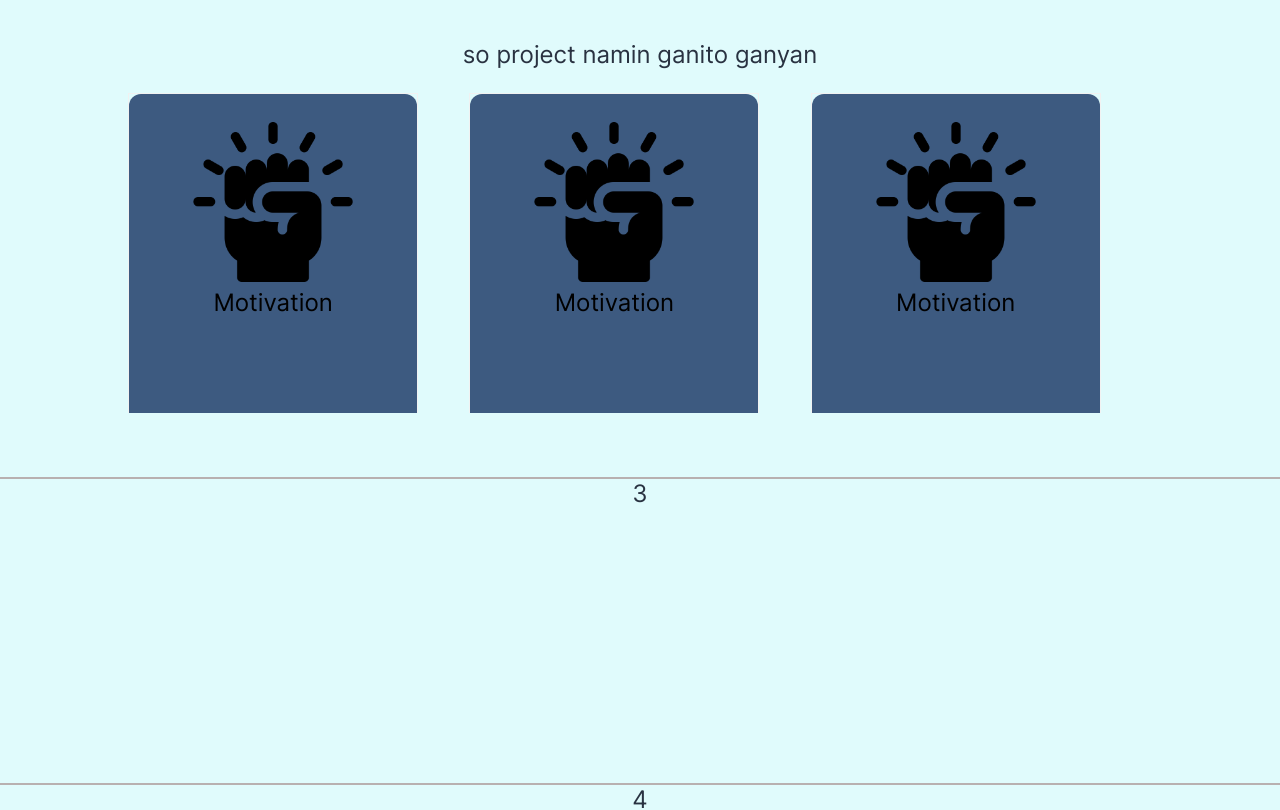
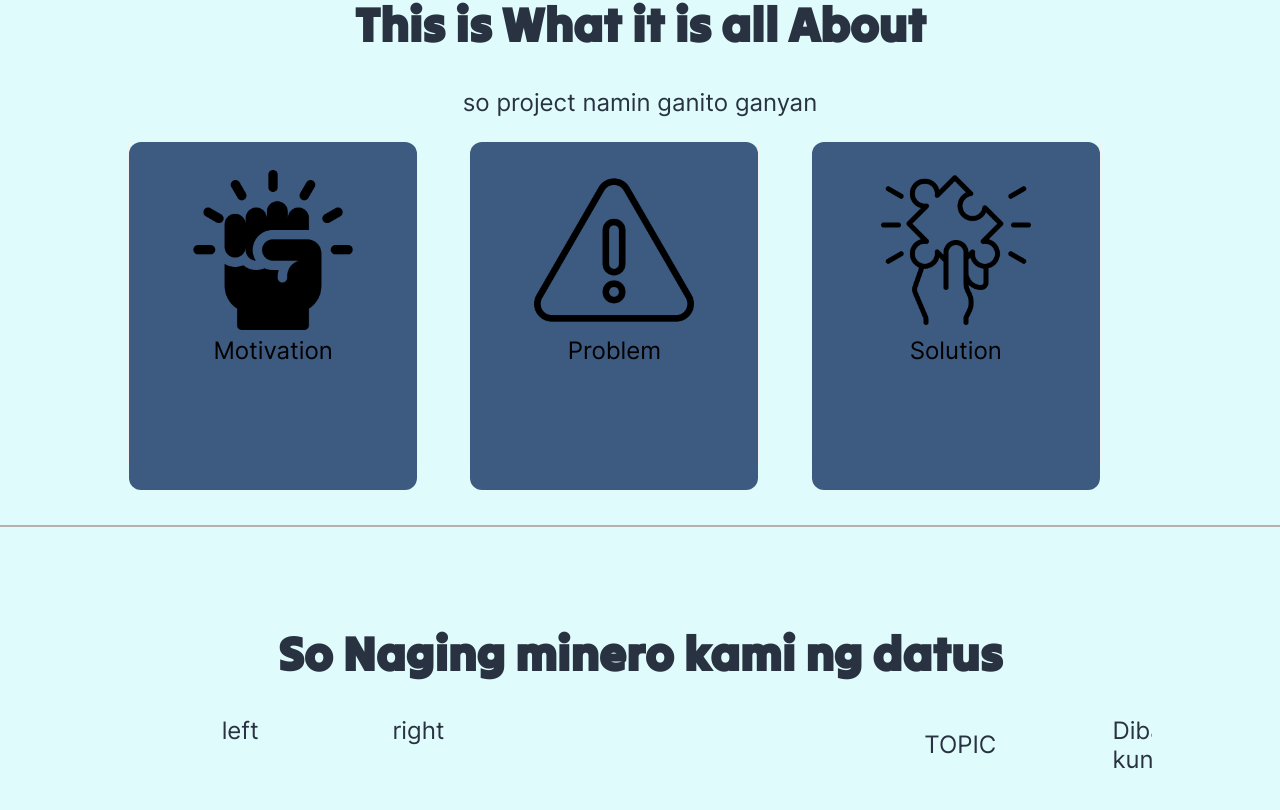
Before and after one commit to cs132g22/Portfolio, a React (Create React App) app: page / in a window 1280 px wide. Shown: the part 560-1370 px from the top of the page. Built offline with nearby package versions, Linux system fonts and the light colour scheme.

Commit message:
added text to sections

```diff
--- a/package.json
+++ b/package.json
@@ -14,6 +14,7 @@
     "react-dom": "^18.2.0",
     "react-responsive": "^9.0.2",
     "react-scripts": "^5.0.1",
+    "react-scroll": "^1.8.9",
     "web-vitals": "^2.1.4"
   },
   "scripts": {
--- a/src/App.css
+++ b/src/App.css
@@ -61,7 +61,7 @@ Nav{
       margin-left:5%;
     }
     .bcontainer{
-    padding:0 10% 5% 10%;
+    padding:5% 10% 5% 10%;
     min-height: 30vh;
     }
     .top1{
@@ -81,6 +81,9 @@ Nav{
   .leftimg{
     width:100%;
   }
+  .section{
+    display:flex;
+  }
   }
   @media screen and (max-width:719px) {
     .bcontainer{
@@ -99,25 +102,39 @@ Nav{
     .leftimg{
       width:100%;
     }
+    .cards{
+      overflow-x: scroll;
+      overflow-y:hidden ;
+    }
   }
+Link>.active {
+    border-bottom: 1px solid #333;
+}
+.viewer{
+  scroll-snap-type: x mandatory;
+  display: flex;
+  overflow-x:scroll ;
+  width:100%;
+}
 
-
+.section{
+  scroll-snap-align: start;
+  height:100%;
+  width: 100%;
+  min-width: 720px;
+}
 
 .left{
-  grid-column:1/4;
   display: block;
   margin: auto;
-
+  flex: 33%;
 }
 .right{
-  grid-column: span 3/4;
+  flex: 67%;
 }
 Container{
   background:rgba(0,0,0,0);
   color:var(--bg);
-}
-.body{
-  padding-top: 10vh;
 }
 .bcontainer{
   border-bottom: 2px solid rgb(184, 176, 176);
@@ -178,11 +195,13 @@ h1{
   background-color: var(--c2);
   color: white;
   transform: rotateX(180deg);
+  align-items: center;
 }
+
 .cards{
   height:25vw;
   display: flex;
-  overflow: hidden;
+
   min-height: 20vh;
   margin:auto;
 }
--- a/src/App.js
+++ b/src/App.js
@@ -7,6 +7,8 @@ import mlogo from './mainlogo.png';
 import './App.css';
 import './fonts/tiltwarp.ttf';
 import motivate from './motivate.png';
+import prob from './problem.png';
+import sol from './solution.png';
 function App() {
   return (
     <div className="App">
@@ -18,22 +20,22 @@ function App() {
             <Navbar.Brand href="#home">Group 22</Navbar.Brand>
             <Nav className="me-auto">
               <Nav.Item>
-                <Nav.Link href="/Overview">Top</Nav.Link>
+              <Nav.Link href="#section1">Top</Nav.Link>
               </Nav.Item>
               <Nav.Item>
-                <Nav.Link href="/Overview">Overview</Nav.Link>
+                <Nav.Link href="#section2">Overview</Nav.Link>
               </Nav.Item>
               <Nav.Item>
-                <Nav.Link href="/Data">Data</Nav.Link>
+                <Nav.Link href="#section3">Data</Nav.Link>
               </Nav.Item>
               <Nav.Item>
-                <Nav.Link href="/Data">Methods</Nav.Link>
+                <Nav.Link href="#section4">Methods</Nav.Link>
               </Nav.Item>
               <Nav.Item>
-                <Nav.Link href="/Data">Results</Nav.Link>
+                <Nav.Link href="#section5">Results</Nav.Link>
               </Nav.Item>
               <Nav.Item>
-                <Nav.Link href="/Data">Team</Nav.Link>
+                <Nav.Link href="#section6">Team</Nav.Link>
               </Nav.Item>
             </Nav>
           </Container>
@@ -48,22 +50,22 @@ function App() {
       <Navbar.Collapse id="responsive-navbar-nav">
         <Nav className="mr-auto">
         <Nav.Item>
-                <Nav.Link href="/Overview">Top</Nav.Link>
+              <Nav.Link href="#section1">Top</Nav.Link>
               </Nav.Item>
               <Nav.Item>
-                <Nav.Link href="/Overview">Overview</Nav.Link>
+                <Nav.Link href="#section2">Overview</Nav.Link>
               </Nav.Item>
               <Nav.Item>
-                <Nav.Link href="/Data">Data</Nav.Link>
+                <Nav.Link href="#section3">Data</Nav.Link>
               </Nav.Item>
               <Nav.Item>
-                <Nav.Link href="/Data">Methods</Nav.Link>
+                <Nav.Link href="#section4">Methods</Nav.Link>
               </Nav.Item>
               <Nav.Item>
-                <Nav.Link href="/Data">Results</Nav.Link>
+                <Nav.Link href="#section5">Results</Nav.Link>
               </Nav.Item>
               <Nav.Item>
-                <Nav.Link href="/Data">Team</Nav.Link>
+                <Nav.Link href="#section6">Team</Nav.Link>
               </Nav.Item>
         </Nav>
         </Navbar.Collapse>
@@ -71,7 +73,7 @@ function App() {
       </MediaQuery>
       </div>
       <div className='body'>
-        <div className="bcontainer top1">
+        <div className="bcontainer top1" id='section1'>
           <div className='left'>
                 <img src={mlogo} className="leftimg" alt="vectorjuice on Freepik"/>
           </div>
@@ -91,7 +93,7 @@ function App() {
 
           </div>
         </div>
-        <div className="bcontainer"><h1>This is What it is all About</h1><p>so project namin ganito ganyan</p>
+        <div className="bcontainer" id='section2'><h1>This is What it is all About</h1><p>so project namin ganito ganyan</p>
           <div className="cards"><div class="flip-card">
             <div class="flip-card-inner">
               <div class="flip-card-front">
@@ -99,45 +101,74 @@ function App() {
                   Motivation
               </div>
               <div class="flip-card-back">
-                <h1>John Doe</h1>
-                <p>Architect & Engineer</p>
-                <p>We love that guy</p>
+                <p>Pasensya, di kami motivated, grades lang to (jk)</p>
               </div>
             </div>
           </div>
           <div class="flip-card">
             <div class="flip-card-inner">
               <div class="flip-card-front">
-              <img src={motivate} alt=''/><br/>
-                  Motivation
+              <img src={prob} alt=''/><br/>
+                  Problem
               </div>
               <div class="flip-card-back">
-                <h1>John Doe</h1>
-                <p>Architect & Engineer</p>
-                <p>We love that guy</p>
+                <p>
+                  Here is our problem, maraming fake news ganun,
+                  di ko sure bat naging problema pa namin eh
+                </p>
               </div>
             </div>
           </div>
           <div class="flip-card">
             <div class="flip-card-inner">
               <div class="flip-card-front">
-              <img src={motivate} alt=''/><br/>
-                  Motivation
+              <img src={sol} alt=''/><br/>
+                  Solution
               </div>
               <div class="flip-card-back">
-                <h1>John Doe</h1>
-                <p>Architect & Engineer</p>
-                <p>We love that guy</p>
+                <p> Solusyon eh mag track lang ng mga tweets ganun, diba.
+                  mas mabilis kasi kumuha ng eto lang tas ganun, hanap lang ng data,
+                </p>
               </div>
             </div>
           </div>
           </div>
 
         </div>
-        <div className="bcontainer">3</div>
-        <div className="bcontainer">4</div>
-        <div className="bcontainer">5</div>
-        <div className="bcontainer">6</div>
+        <div className="bcontainer" id='section3'>
+          <h1>So Naging minero kami ng datus</h1>
+          <div className='viewer'>
+            <div class="section">
+              <div className='left'>
+                left
+              </div>
+              <div className='right'>right</div>
+            </div>
+            <div class="section">
+              <div className='left'>
+                TOPIC
+              </div>
+              <div className='right'>Diba undecidable pa haha di pa alam kung ano final topic</div>
+            </div>
+            <div class="section">
+              <div className='left'>
+                KEYWORDS
+              </div>
+              <div className='right'>maissue kasi, kaya maraming KEYWORDS</div>
+            </div>
+            <div class="section">
+              <div className='left'>
+                TOOLS
+              </div>
+              <div className='right'>mga martilyo ganun</div>
+            </div>
+          </div>
+        </div>
+        <div className="bcontainer" id='section4'><h1>Ganito naman Ginawa namin para makuha yung datus</h1>
+        <p> yep wala pa, wala pa kami nagagawa</p></div>
+        <div className="bcontainer" id='section5'><h1> Ang resulta</h1><p> Syempre wala pa wala pa nga naggawa diba</p></div>
+        <div className="bcontainer" id='section6'><h1> may tanong ba sa amin?</h1><p>
+          di pa namn masasagot kasi wala rin kami alam diyan</p></div>
       </div>
     </div>
   );
```
Also changed, not shown: 1 other file (tests, documents, lock files or other folders).
